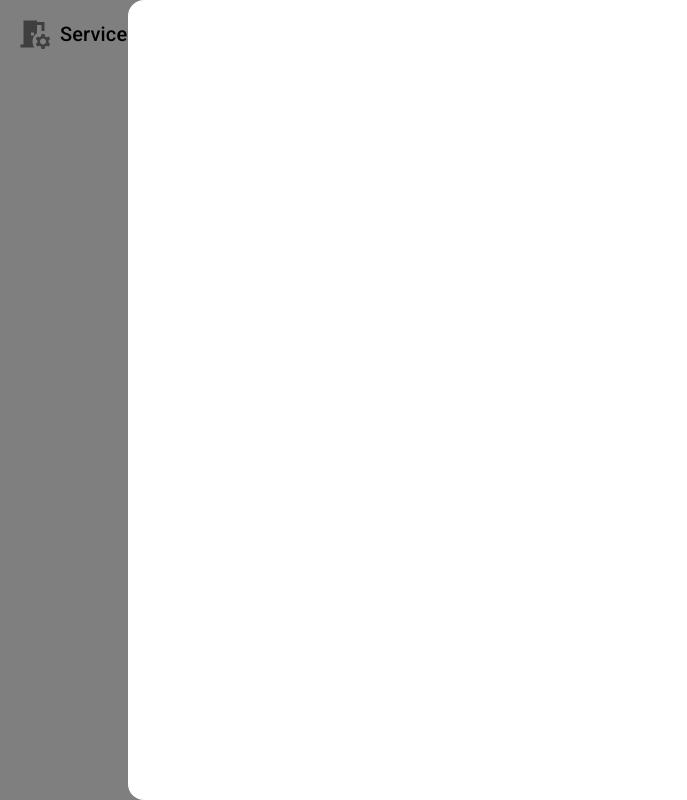
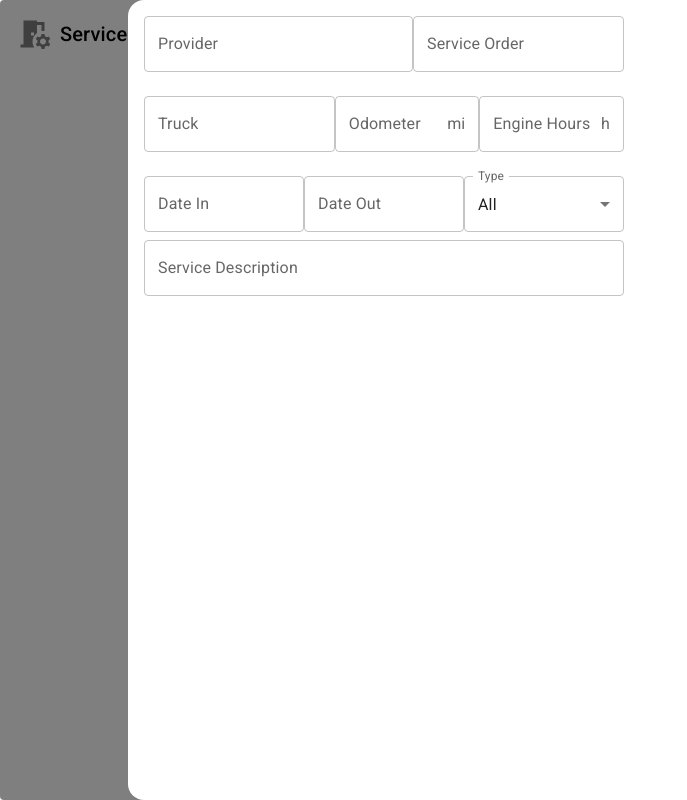
Before and after one commit to BaGreal2/vektor-tech-task, a React (Vite) app: page / in a window 1280 px wide. Both pictures are taken after a click on the button "ADD". Shown: the whole page, without its empty margins (0-687 px from the left). Built offline with nearby package versions, Linux system fonts and the light colour scheme.

Commit message:
feat: Base draft input layout

```diff
--- a/package.json
+++ b/package.json
@@ -15,9 +15,12 @@
     "@fontsource/roboto": "^5.1.0",
     "@mui/icons-material": "^6.1.2",
     "@mui/material": "^6.1.2",
+    "@mui/x-date-pickers": "^7.19.0",
     "@reduxjs/toolkit": "^2.2.7",
+    "dayjs": "^1.11.13",
     "react": "^18.3.1",
     "react-dom": "^18.3.1",
+    "react-hook-form": "^7.53.0",
     "react-redux": "^9.1.2"
   },
   "devDependencies": {
--- a/src/App.tsx
+++ b/src/App.tsx
@@ -1,4 +1,6 @@
 import { Box } from '@mui/material'
+import { LocalizationProvider } from '@mui/x-date-pickers'
+import { AdapterDayjs } from '@mui/x-date-pickers/AdapterDayjs'
 
 import { Header } from '@/components/Header'
 
@@ -6,9 +8,11 @@ import { DraftsModal } from './components/DraftsModal'
 
 export const App = () => {
   return (
-    <Box>
-      <Header />
-      <DraftsModal />
-    </Box>
+    <LocalizationProvider dateAdapter={AdapterDayjs}>
+      <Box>
+        <Header />
+        <DraftsModal />
+      </Box>
+    </LocalizationProvider>
   )
 }
--- a/src/components/DraftsModal.tsx
+++ b/src/components/DraftsModal.tsx
@@ -1,5 +1,17 @@
-import { Box, Button } from '@mui/material'
+import {
+  Box,
+  Button,
+  FormControl,
+  Input,
+  InputAdornment,
+  InputLabel,
+  MenuItem,
+  Stack,
+  TextField
+} from '@mui/material'
+import { DatePicker } from '@mui/x-date-pickers'
 
+import { filters } from '@/data'
 import { useAppDispatch, useAppSelector } from '@/store'
 import { closeDrafts } from '@/store/features/drafts-slice'
 
@@ -8,7 +20,7 @@ export const DraftsModal = () => {
   const dispatch = useAppDispatch()
 
   return (
-    <Button
+    <Box
       sx={{
         position: 'fixed',
         top: 0,
@@ -16,17 +28,16 @@ export const DraftsModal = () => {
         zIndex: 1000,
         width: '100vw',
         height: '100vh',
-        background: 'rgba(0, 0, 0, 0.5)',
         opacity: isOpen ? 1 : 0,
         pointerEvents: isOpen ? 'auto' : 'none',
         transition: 'opacity 0.3s ease-in-out',
         borderRadius: 0
       }}
-      onClick={() => dispatch(closeDrafts())}
     >
       <Box
         sx={{
           position: 'absolute',
+          zIndex: 10,
           top: 0,
           right: 0,
           width: '90%',
@@ -35,9 +46,109 @@ export const DraftsModal = () => {
           transform: isOpen ? undefined : 'translateX(100%)',
           transition: 'transform 0.3s ease-in-out',
           borderTopLeftRadius: '1rem',
-          borderBottomLeftRadius: '1rem'
+          borderBottomLeftRadius: '1rem',
+          padding: '1rem'
         }}
-      ></Box>
-    </Button>
+      >
+        <Stack
+          spacing="1.5rem"
+          sx={{
+            width: '30rem'
+          }}
+        >
+          <Stack direction="row">
+            <TextField
+              id="provider"
+              label="Provider"
+              sx={{
+                flexGrow: 1
+              }}
+            />
+            <TextField id="service-order" label="Service Order" />
+          </Stack>
+
+          <Stack direction="row">
+            <TextField
+              id="truck"
+              label="Truck"
+              sx={{
+                flexGrow: 1
+              }}
+            />
+            <TextField
+              id="odometer"
+              label="Odometer"
+              type="number"
+              slotProps={{
+                input: {
+                  endAdornment: (
+                    <InputAdornment position="end">mi</InputAdornment>
+                  )
+                }
+              }}
+              sx={{
+                width: '10rem'
+              }}
+            />
+            <TextField
+              id="engine-hours"
+              label="Engine Hours"
+              type="number"
+              slotProps={{
+                input: {
+                  endAdornment: (
+                    <InputAdornment position="end">h</InputAdornment>
+                  )
+                }
+              }}
+              sx={{
+                width: '10rem'
+              }}
+            />
+          </Stack>
+
+          <Stack spacing="0.5rem">
+            <Stack direction="row">
+              <DatePicker label="Date In" />
+              <DatePicker label="Date Out" />
+              <TextField
+                id="type"
+                label="Type"
+                select
+                defaultValue="all"
+                sx={{
+                  flexGrow: 1,
+                  minWidth: '10rem',
+                  textTransform: 'capitalize'
+                }}
+              >
+                {filters.map((option) => (
+                  <MenuItem
+                    key={option}
+                    value={option}
+                    sx={{ textTransform: 'capitalize' }}
+                  >
+                    {option}
+                  </MenuItem>
+                ))}
+              </TextField>
+            </Stack>
+            <TextField id="description" label="Service Description" />
+          </Stack>
+        </Stack>
+      </Box>
+
+      <Button
+        sx={{
+          position: 'absolute',
+          top: 0,
+          left: 0,
+          width: '100%',
+          height: '100%',
+          background: 'rgba(0, 0, 0, 0.5)'
+        }}
+        onClick={() => dispatch(closeDrafts())}
+      />
+    </Box>
   )
 }
```
Also changed, not shown: 1 other file (tests, documents, lock files or other folders).
